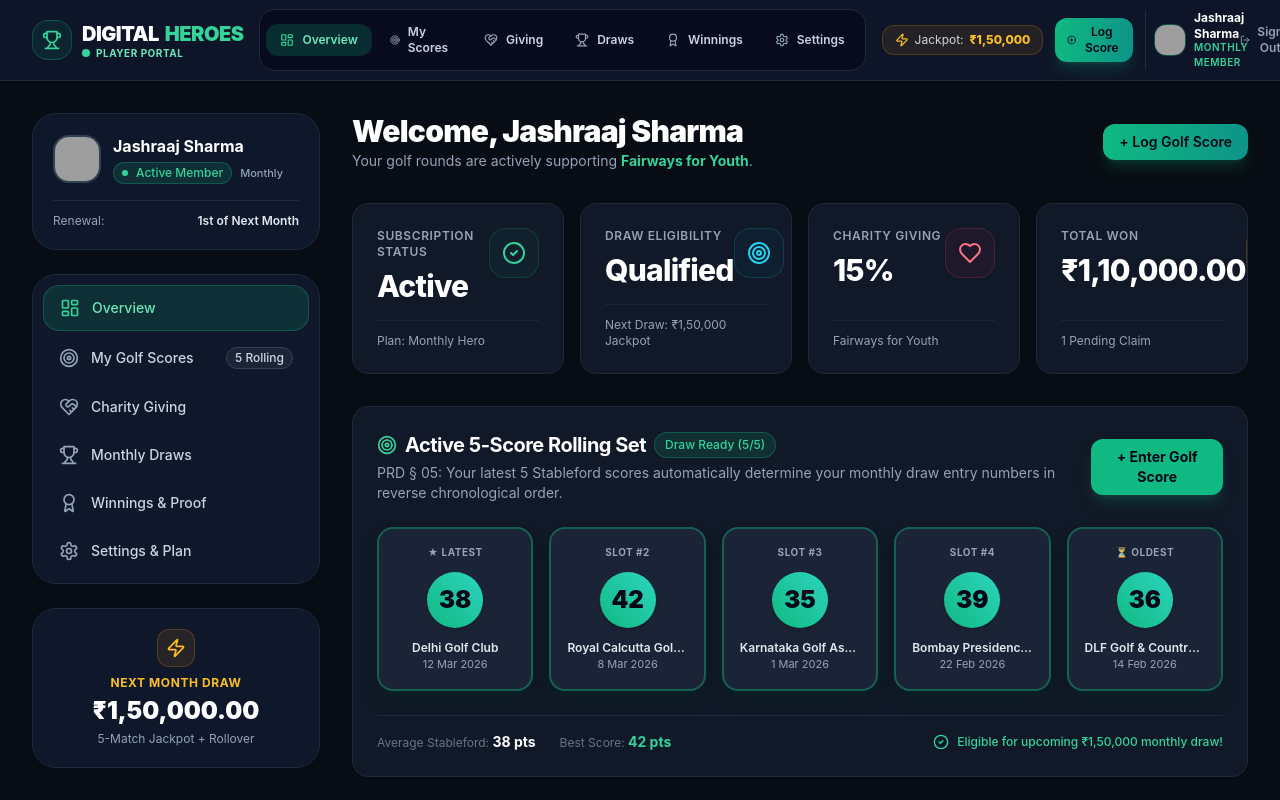
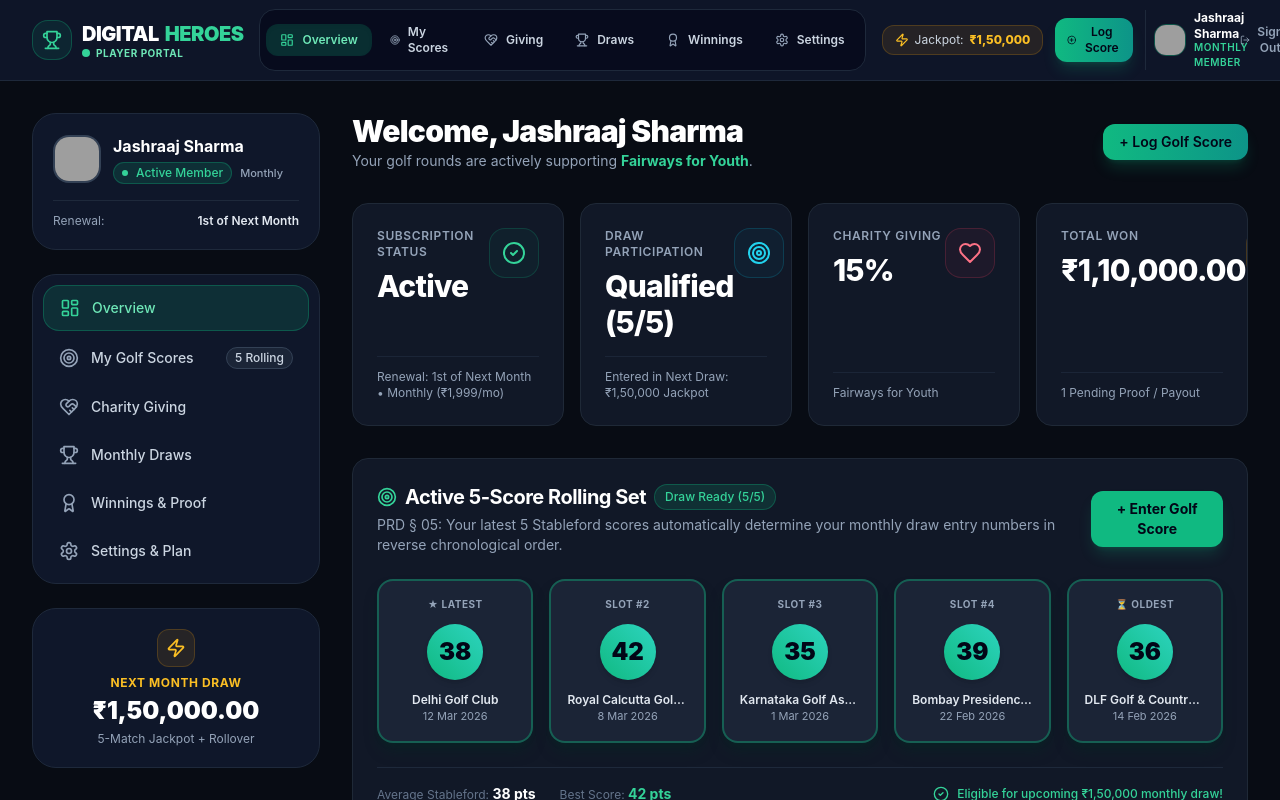
Before and after one commit to Jashraj21/Digital-Heros, a Next.js app: page /dashboard in a window 1280 px wide. Shown: the top 800 px of the page. Built offline with nearby package versions, Linux system fonts and the light colour scheme; grey boxes are pictures that could not be loaded.

Commit message:
feat: align dashboard KPI stats with PRD § 09 & § 10 specifications

```diff
--- a/src/app/dashboard/page.jsx
+++ b/src/app/dashboard/page.jsx
@@ -113,15 +113,15 @@ export default function DashboardOverviewPage() {
         <StatCard
           title="Subscription Status"
           value={subscription?.status === 'active' ? 'Active' : 'Inactive'}
-          subtitle={`Plan: ${subscription?.plan === 'yearly' ? 'Annual Champion' : 'Monthly Hero'}`}
+          subtitle={`Renewal: 1st of Next Month • ${subscription?.plan === 'yearly' ? 'Annual (₹19,999/yr)' : 'Monthly (₹1,999/mo)'}`}
           icon={CheckCircle2}
           glowColor="emerald"
         />
 
         <StatCard
-          title="Draw Eligibility"
-          value={scoresData.metrics?.isEligibleForDraw ? 'Qualified' : `${scoresData.activeScores?.length || 0}/5 Rounds`}
-          subtitle="Next Draw: ₹1,50,000 Jackpot"
+          title="Draw Participation"
+          value={scoresData.metrics?.isEligibleForDraw ? 'Qualified (5/5)' : `${scoresData.activeScores?.length || 0}/5 Rounds`}
+          subtitle="Entered in Next Draw: ₹1,50,000 Jackpot"
           icon={Target}
           glowColor="cyan"
         />
@@ -129,7 +129,7 @@ export default function DashboardOverviewPage() {
         <StatCard
           title="Charity Giving"
           value={`${charityData?.preference?.contributionPercentage || 10}%`}
-          subtitle={charityData?.charity?.name ? charityData.charity.name.slice(0, 20) : '10% Minimum'}
+          subtitle={charityData?.charity?.name ? charityData.charity.name.slice(0, 20) : '10% Minimum Ring-Fenced'}
           icon={Heart}
           glowColor="rose"
         />
@@ -137,7 +137,7 @@ export default function DashboardOverviewPage() {
         <StatCard
           title="Total Won"
           value={formatCurrency(totalWon)}
-          subtitle={pendingClaims.length > 0 ? `${pendingClaims.length} Pending Claim` : 'Payouts Clear'}
+          subtitle={pendingClaims.length > 0 ? `${pendingClaims.length} Pending Proof / Payout` : 'Payment Status: Paid ✓'}
           icon={Trophy}
           glowColor="gold"
         />
```
